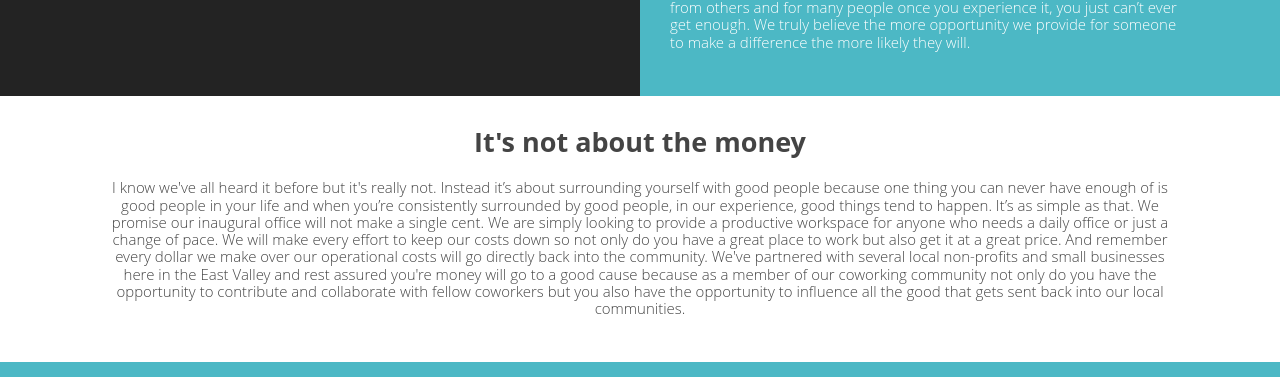
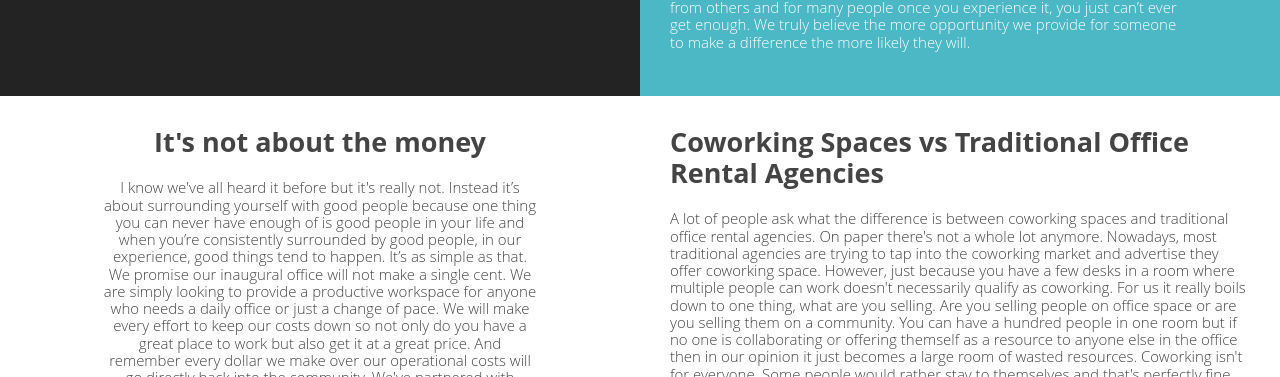
Before and after one commit to coolhand37/Comanity, a website: page index.html in a window 1280 px wide. Shown: the part 2099-2476 px from the top of the page. Drawn offline with nearby package versions, Linux system fonts and the light colour scheme.

Commit message:
coworking vs traditionalcontent

```diff
--- a/index.html
+++ b/index.html
@@ -162,13 +162,13 @@
 				<div class="not-about-money">
 					<h2>It's not about the money</h2>
 
-					<p>I know we've all heard it before but it's really not. Instead it’s about surrounding yourself with good people because one thing you can never have enough of is good people in your life and when you’re consistently surrounded by good people, in our experience, good things tend to happen. It’s as simple as that. We promise our inaugural office will not make a single cent. We are simply looking to provide a productive workspace for anyone who needs a daily office or just a change of pace. We will make every effort to keep our costs down so not only do you have a great place to work but also get it at a great price. And remember every dollar we make over our operational costs will go directly back into the community. We've partnered with several local non-profits and small businesses here in the East Valley and rest assured you're money will go to a good cause because as a member of our coworking community not only do you have the opportunity to contribute and collaborate with fellow coworkers but you also have the opportunity to influence all the good that gets sent back into our local communities.</p>
+					<p>I know we've all heard it before but it's really not. Instead it’s about surrounding yourself with good people because one thing you can never have enough of is good people in your life and when you’re consistently surrounded by good people, in our experience, good things tend to happen. It’s as simple as that. We promise our inaugural office will not make a single cent. We are simply looking to provide a productive workspace for anyone who needs a daily office or just a change of pace. We will make every effort to keep our costs down so not only do you have a great place to work but also get it at a great price. And remember every dollar we make over our operational costs will go directly back into the community. We've partnered with several local non-profits and small businesses here in Gilbert and the East Valley and rest assured you're money will go to a good cause because as a member of our coworking community not only do you have the opportunity to contribute and collaborate with fellow coworkers but you also have the opportunity to influence all the good that gets sent back into our local communities.</p>
 				</div>
-				<!--<div class="coworking">
-					<h2>What is Coworking</h2>
+				<div class="coworking">
+					<h2>Coworking Spaces vs Traditional Office Rental Agencies</h2>
 
-					<p>Most coworking spaces typically consist of large open workspaces or a type of shared office where someone can either buy into a membership or pay a fee in order to have a space to work. Usually you have three options: open seating (just find a free space and start working), dedicated desk or private office. Obviously, pricing will vary depending on the plan you choose and all coworking spaces differ as far as membership options, pricing and space available. However, what is pretty universal is the terminology. Terms such as collaborative workspace, community, flexibility, network, etc. are spewed out excessively with some delivering on those promises more than others but ultimately most are pretty much exactly what you would expect, simply just a place to plop down and get some work done.</p>
-				</div>-->
+					<p>A lot of people ask what the difference is between coworking spaces and traditional office rental agencies. On paper there's not a whole lot anymore. Nowadays, most traditional agencies are trying to tap into the coworking market and advertise they offer coworking space. However, just because you have a few desks in a room where multiple people can work doesn't necessarily qualify as coworking. For us it really boils down to one thing, what are you selling. Are you selling people on office space or are you selling them on a community. You can have a hundred people in one room but if no one is collaborating or offering themself as a resource to anyone else in the office then in our opinion it just becomes a large room of wasted resources. Coworking isn't for everyone. Some people would rather stay to themselves and that's perfectly fine. In our experience though most people thrive when they are a part of a strong community and a communities strength is only as strong as the people in it. Sometimes we forget the accomplishments that can be made when we stick together!</p>
+				</div>
 			</div>
 		</div>
 	</main>
```
